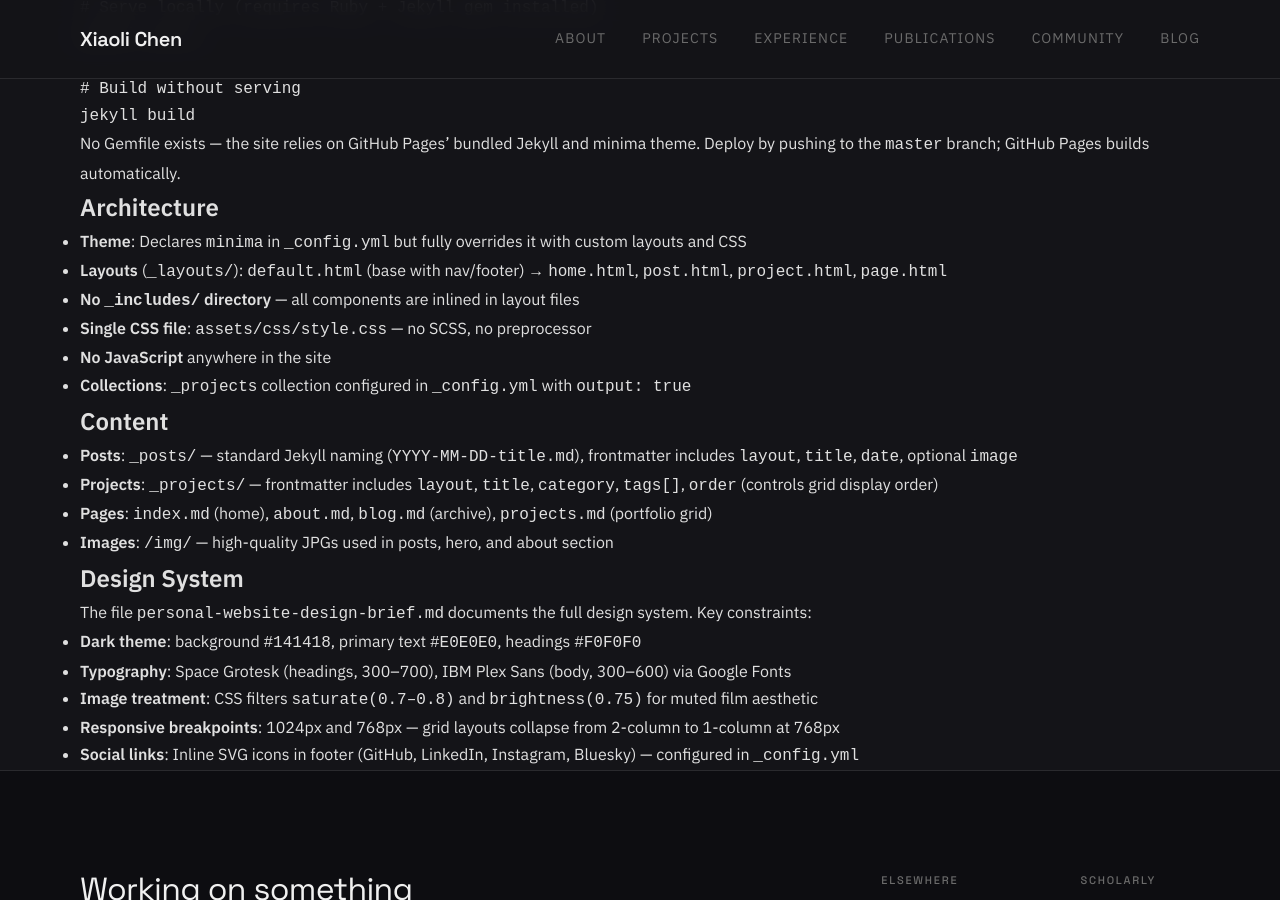
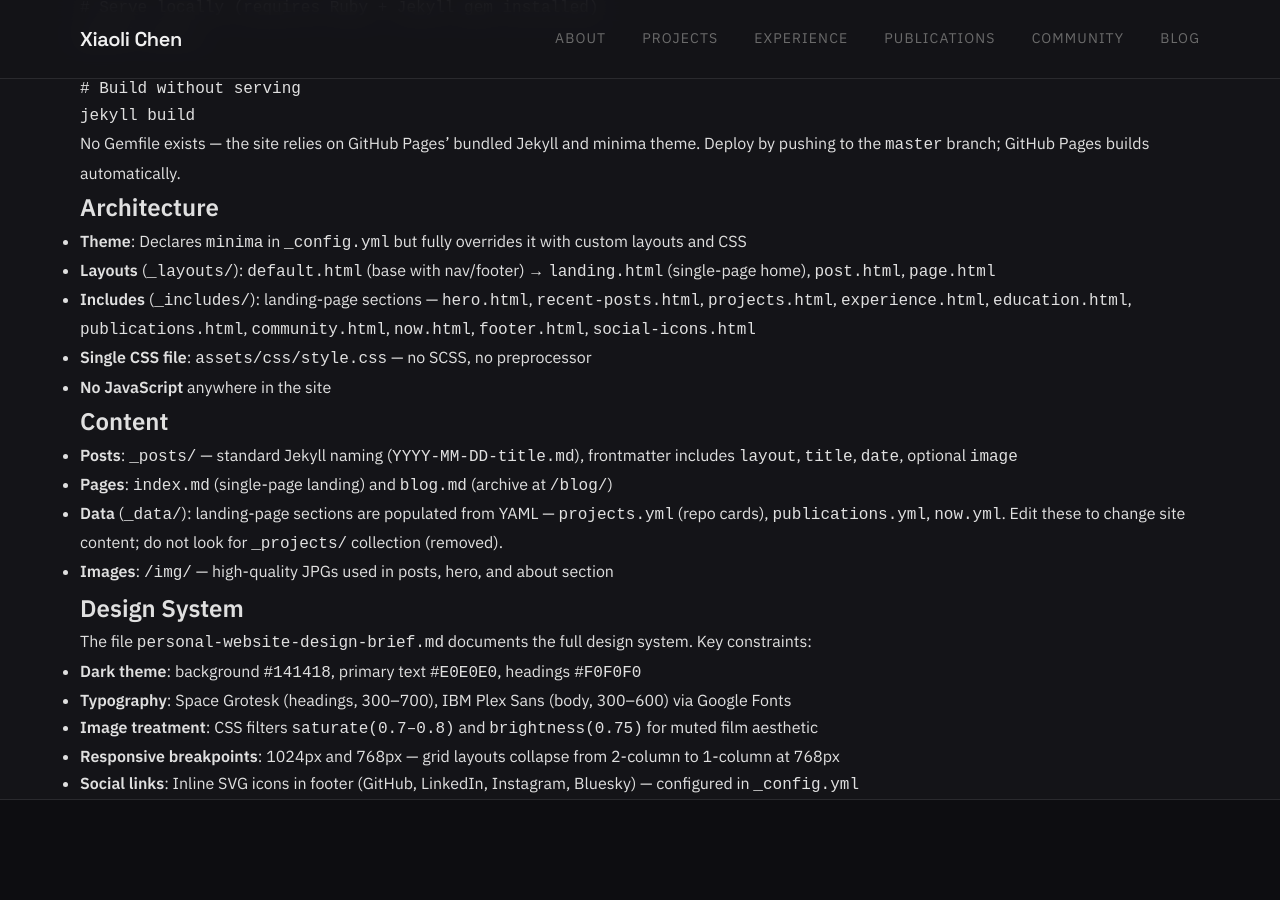
Before and after one commit to xchen101/xchen101.github.io, a Jekyll site: the page built from CLAUDE.md, in a window 1280 px wide and 900 px high, scrolled down 302 px. Built offline with Jekyll 4.4.1, drawn with Linux system fonts in a browser that asks for light colours; our own code applies the rules of GitHub Pages for plain Markdown files.

Commit message:
Remove orphaned _projects collection; add tg-companion to project list
The single-page rebuild moved project rendering to _data/projects.yml,
leaving the _projects/ collection unreferenced. Drop it, the dead
project.html layout, and the collections config. Sync CLAUDE.md and
README.md to the rebuilt architecture.

Co-Authored-By: Claude Opus 4.7 (1M context) <noreply@anthropic.com>

```diff
--- a/CLAUDE.md
+++ b/CLAUDE.md
@@ -21,17 +21,16 @@ No Gemfile exists — the site relies on GitHub Pages' bundled Jekyll and minima
 ## Architecture
 
 - **Theme**: Declares `minima` in `_config.yml` but fully overrides it with custom layouts and CSS
-- **Layouts** (`_layouts/`): `default.html` (base with nav/footer) → `home.html`, `post.html`, `project.html`, `page.html`
-- **No `_includes/` directory** — all components are inlined in layout files
+- **Layouts** (`_layouts/`): `default.html` (base with nav/footer) → `landing.html` (single-page home), `post.html`, `page.html`
+- **Includes** (`_includes/`): landing-page sections — `hero.html`, `recent-posts.html`, `projects.html`, `experience.html`, `education.html`, `publications.html`, `community.html`, `now.html`, `footer.html`, `social-icons.html`
 - **Single CSS file**: `assets/css/style.css` — no SCSS, no preprocessor
 - **No JavaScript** anywhere in the site
-- **Collections**: `_projects` collection configured in `_config.yml` with `output: true`
 
 ## Content
 
 - **Posts**: `_posts/` — standard Jekyll naming (`YYYY-MM-DD-title.md`), frontmatter includes `layout`, `title`, `date`, optional `image`
-- **Projects**: `_projects/` — frontmatter includes `layout`, `title`, `category`, `tags[]`, `order` (controls grid display order)
-- **Pages**: `index.md` (home), `about.md`, `blog.md` (archive), `projects.md` (portfolio grid)
+- **Pages**: `index.md` (single-page landing) and `blog.md` (archive at `/blog/`)
+- **Data** (`_data/`): landing-page sections are populated from YAML — `projects.yml` (repo cards), `publications.yml`, `now.yml`. Edit these to change site content; do not look for `_projects/` collection (removed).
 - **Images**: `/img/` — high-quality JPGs used in posts, hero, and about section
 
 ## Design System
--- a/_config.yml
+++ b/_config.yml
@@ -36,10 +36,5 @@ plugins:
   - jekyll-seo-tag
   - jekyll-sitemap
 
-collections:
-  projects:
-    output: true
-    permalink: /projects/:name/
-
 exclude:
   - source/
```
Also changed, not shown: _data/projects.yml (+7 -0 lines), _layouts/project.html (deleted, +0 -23 lines), _projects/grain.md (deleted, +0 -15 lines), _projects/photo-journal.md (deleted, +0 -15 lines), _projects/quiet-config.md (deleted, +0 -15 lines), _projects/transit-pulse.md (deleted, +0 -15 lines).
